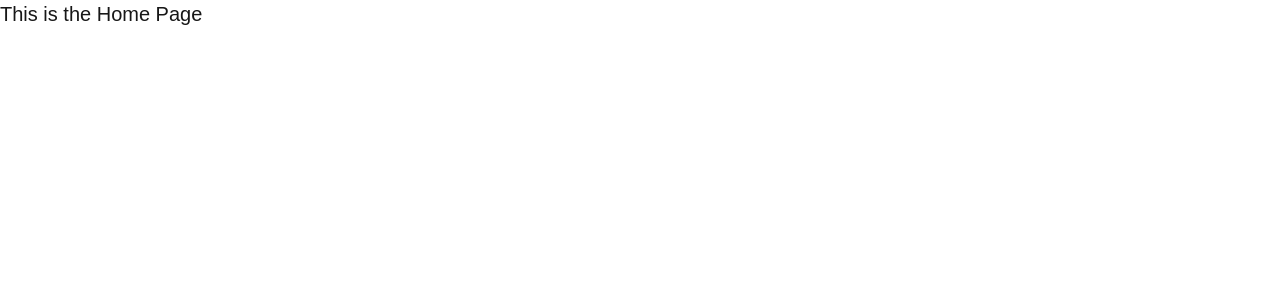
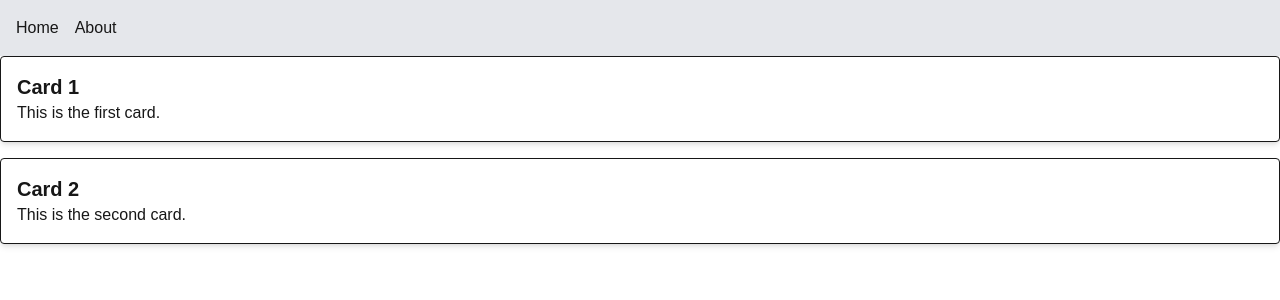
Before and after one commit to Nduat1/alx-project-0x02-setup, a Next.js app in the folder alx-project-0x02/: page /home in a window 1280 px wide. Shown: the top 300 px of the page. Built offline with nearby package versions, Linux system fonts and the light colour scheme.

Commit message:
Card component

```diff
--- /dev/null
+++ b/alx-project-0x02/components/common/Card.tsx
@@ -0,0 +1,12 @@
+import { CardProps } from "@/interfaces";
+
+const Card: React.FC<CardProps> = ({title, content}) => {
+    return(
+        <div className="border p-4 rounded shadow-md mb-4">
+            <h2 className="text-xl font-bold">{title}</h2>
+            <p>{content}</p>
+        </div>
+    )
+}
+
+export default Card
--- a/alx-project-0x02/interfaces/index.ts
+++ b/alx-project-0x02/interfaces/index.ts
@@ -1,3 +1,4 @@
-export interface HeaderProps {
-  //contents
+export interface CardProps {
+  title: string;
+  content: string
 }
--- a/alx-project-0x02/pages/home.tsx
+++ b/alx-project-0x02/pages/home.tsx
@@ -1,3 +1,12 @@
+import Card from '../components/common/Card';
+import Header from '../components/layout/Header';
+
 export default function HomePage() {
-  return <h1 className="text-xl">This is the Home Page</h1>;
+  return (
+    <>
+      <Header />
+      <Card title="Card 1" content="This is the first card." />
+      <Card title="Card 2" content="This is the second card." />
+    </>
+  );
 }
```
